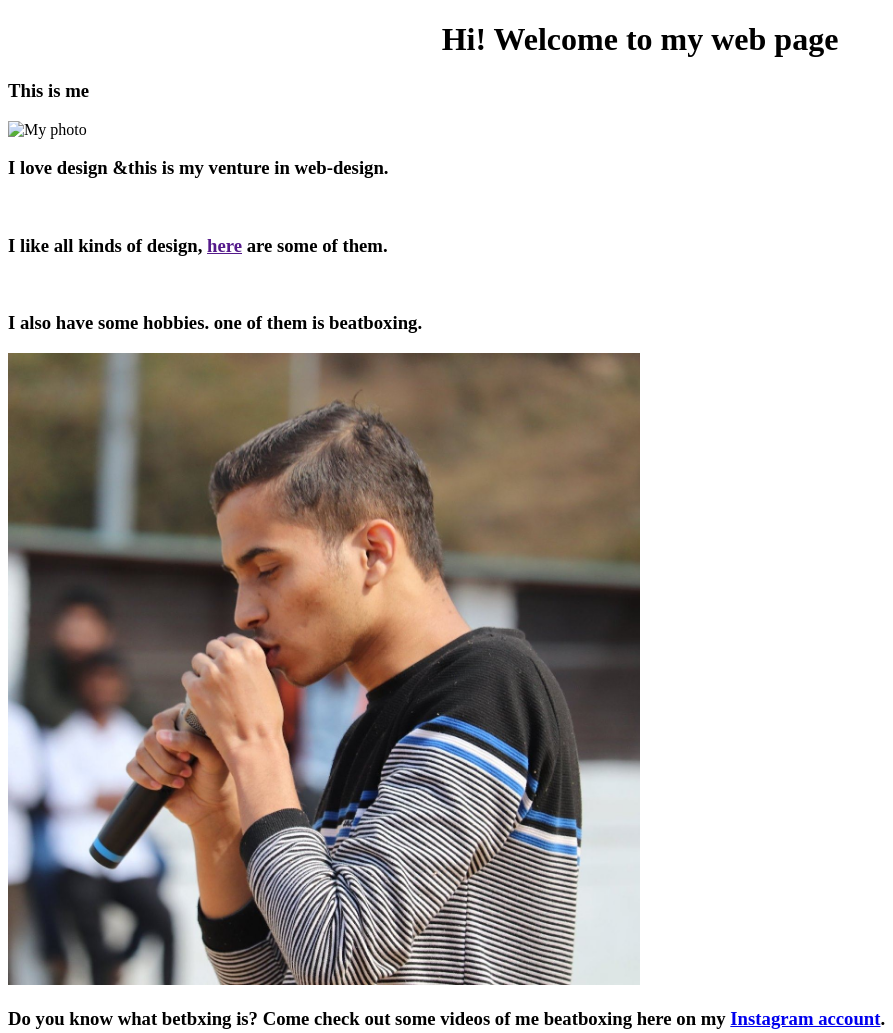
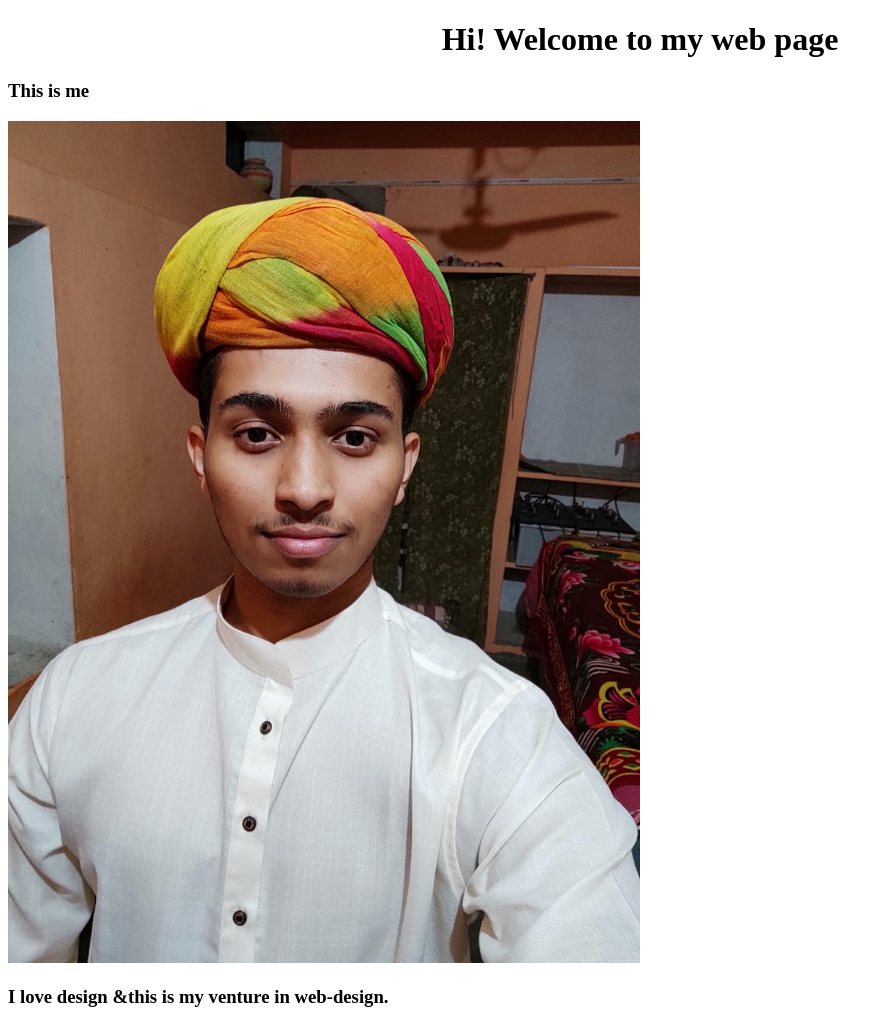
Before and after one commit to KuldeepShekhawat/my-page, a plain HTML site: page index.html in a window 1280 px wide. Shown: the part 960-1993 px from the top of the page, without its empty margins (0-893 px from the left). Drawn offline with Linux system fonts and the light colour scheme.

Commit message:
Update index.html

```diff
--- a/index.html
+++ b/index.html
@@ -11,7 +11,7 @@
         <img src="background.jpg" alt="background image" width="100%">
         <h1 style="text-align: center;"><strong>Hi! Welcome to my web page</strong></h1>
         <h3>This is me</h3>
-        <img src="image1.jgp" alt="My photo" width="50%">
+        <img src="image1.jpg" alt="My photo" width="50%">
         </header>
     <article>
         <h3>I love design &amp;this is my venture in web-design.</h3>
```
